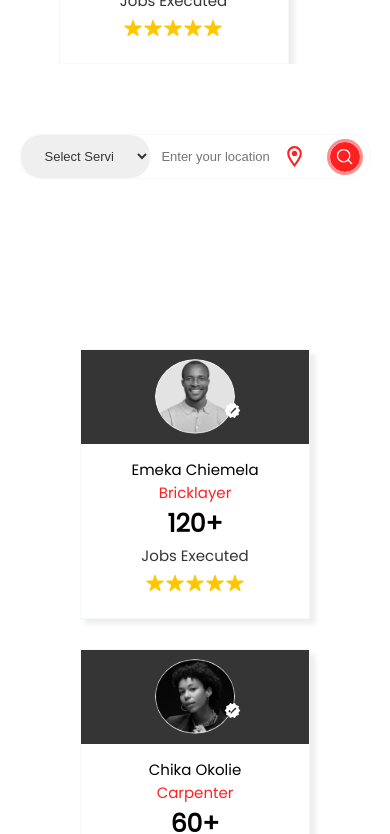
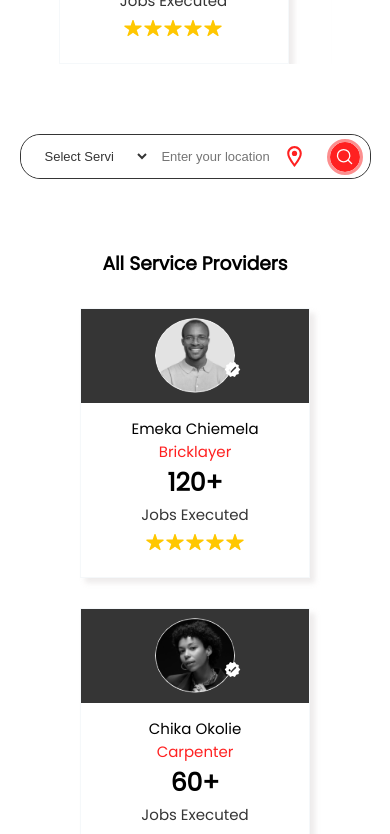
Before and after one commit to Cannyokpoto/page-handiwork, a React (Vite) app: page /market-place in a window 390 px wide. Shown: the part 860-1694 px from the top of the page. Built offline with nearby package versions, Linux system fonts and the light colour scheme; a web font is replaced by a local one.

Commit message:
new commit

```diff
--- a/src/Components/AllServiceProviders/AllServiceProviders.css
+++ b/src/Components/AllServiceProviders/AllServiceProviders.css
@@ -16,6 +16,7 @@
     flex-direction: column;
     align-items: center;
     margin-top: 100px;
+    gap: 20px;
 }
 
 .all-service-providers .providers{
@@ -46,10 +47,51 @@
     color: var(--energyRed);
  }
 
- /* .paginationBtns .prevBtn, .paginationBtns .nextBtn{
-    font-size: 40px;
- } */
-
  .all-service-providers .paginationBtns .activeBtn a{
     color: var(--energyRed);
  }
+
+ @media (max-width: 500px){
+
+    .all-service-providers{
+        width: 80vw;
+        height: 100%;
+        display: flex;
+        flex-direction: column;
+        align-items: center;
+        margin-top: 0px;
+        gap: 30px;
+    }
+
+    .all-service-providers .providers{
+        width: 100%;
+        display: flex;
+        justify-content: center;
+        flex-wrap: wrap;
+        gap: 30px;
+    }
+
+    .all-service-providers .paginationBtns{
+        width: 80%;
+        height: 40px;
+        display: flex;
+        justify-content: center;
+        align-items: center;
+        gap: 30px;
+        list-style: none;
+    }
+
+    .all-service-providers .paginationBtns a{
+       color: var(--energyGrey);
+       cursor: pointer;
+       font-size: 30px;
+    }
+
+    .all-service-providers .paginationBtns a:hover{
+        color: var(--energyRed);
+     }
+
+     .all-service-providers .paginationBtns .activeBtn a{
+        color: var(--energyRed);
+     }
+ }
--- a/src/Components/AllServiceProviders/AllServiceProviders.jsx
+++ b/src/Components/AllServiceProviders/AllServiceProviders.jsx
@@ -42,7 +42,7 @@ function AllServiceProviders() {
 
   return (
     <div className='all-service-providers'>
-
+      <h3>All Service Providers</h3>
       <div className='providers'>
         { displayProviders }
       </div>
--- a/src/Components/SearchBar/SearchBar.jsx
+++ b/src/Components/SearchBar/SearchBar.jsx
@@ -32,7 +32,7 @@ const SearchBarStyle = styled.div`
              select{
                 height: 100%;
                 width: 100%;
-                color: var(--energyGrey);
+                color: red;
                 display: flex;
                 flex-direction: row;
                 align-items: center;
@@ -119,7 +119,7 @@ const SearchBarStyle = styled.div`
         width: 90vw;
         display: flex;
         border-radius: 20px;
-        border: 1px solid var(--energyLightGrey);
+        border: 1px solid var(--energyGrey);
 
     form{
         height: 100%;
@@ -153,6 +153,7 @@ const SearchBarStyle = styled.div`
                 border-radius: 20px;
                 padding: 0 20px 0 20px;
                 font-size: 13px;
+                background-color: transparent;
 
 
 
@@ -176,6 +177,7 @@ const SearchBarStyle = styled.div`
                 border: none;
                 padding-left: 10px;
                 font-size: 13px;
+                background-color: transparent;
 
                 &:focus{
                     border-bottom: 1px solid var(--energyRed);
```
